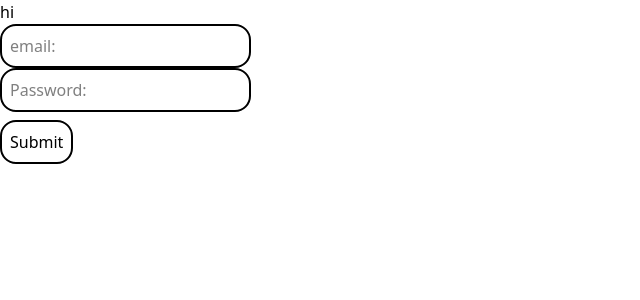
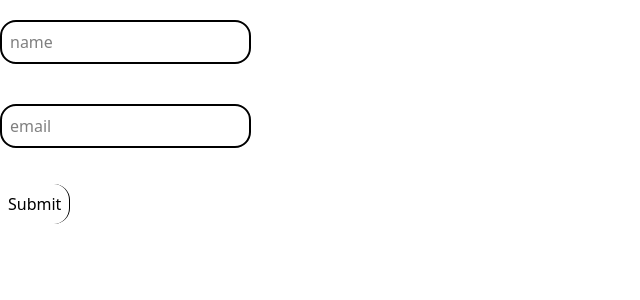
Before and after one commit to asik247/react-from, a React (Vite) app: page / in a window 1280 px wide. Shown: the top 300 px of the page, without its empty margins (0-640 px from the left). Built offline with nearby package versions, Linux system fonts and the light colour scheme.

Commit message:
Coustom hook use

```diff
--- a/src/App.jsx
+++ b/src/App.jsx
@@ -2,14 +2,16 @@ import React from 'react';
 import FormAction from './components/FormAction/FormAction';
 import ControlField from './components/ControlField/ControlField';
 import UnControl from './components/UnControl/UnControl';
+import Hook from './components/HookFromField/Hook';
 
 const App = () => {
   return (
     <div>
-      <h1>hi</h1>
+
       {/* <FormAction></FormAction> */}
       {/* <ControlField></ControlField> */}
-      <UnControl></UnControl>
+      {/* <UnControl></UnControl> */}
+      <Hook></Hook>
     </div>
   );
 };
--- /dev/null
+++ b/src/components/HookForm/UseInputFiels.jsx
@@ -0,0 +1,23 @@
+// import { useState } from "react";
+
+import { useState } from "react";
+
+// const UseInputFiels = (defaultValue)=>{
+//     const [fieldValue , setFieldValue] = useState(defaultValue);
+//     const handlFieldOnChange = (e)=>{
+//         setFieldValue(e.target.value);
+//     }
+//     return [fieldValue,handlFieldOnChange];
+// }
+// export default UseInputFiels;
+
+
+const UseInputFiels = (defaultValue)=>{
+    const [fieldValue , setFieldValue] = useState(defaultValue);
+
+    const handleFieldOnChange = (e)=>{
+        setFieldValue(e.target.value);
+    }
+    return [fieldValue , handleFieldOnChange];
+}
+export default UseInputFiels;
--- /dev/null
+++ b/src/components/HookFromField/Hook.jsx
@@ -0,0 +1,29 @@
+import React from 'react';
+import UseInputFiels from '../HookForm/UseInputFiels';
+
+const Hook = () => {
+
+    const [name,nameOnChange] = UseInputFiels('')
+    const [email,emailOnChange] = UseInputFiels('')
+
+    const handle = (e)=>{
+        e.preventDefault();
+        console.log(name,email)
+    }
+
+    return (
+        <div>
+            <form onSubmit={handle} >
+                <input className='border-2 p-2 rounded-2xl my-5' type="text" name="name" defaultValue={name} onChange={nameOnChange} placeholder='name' />
+                <br />
+
+                <input className='border-2 p-2 rounded-2xl my-5' type="email" name="name" defaultValue={email} onChange={emailOnChange} placeholder='email' />
+                <br />
+
+                <input className='border-r rounded-2xl p-2 my-4' type="submit" value="Submit" />
+            </form>
+        </div>
+    );
+};
+
+export default Hook;
```
